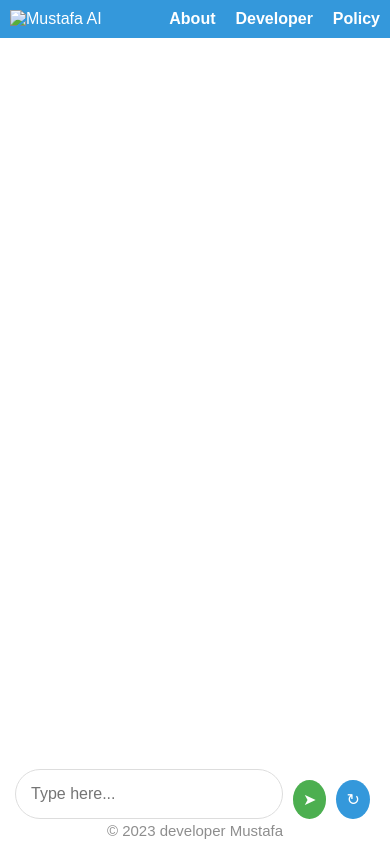
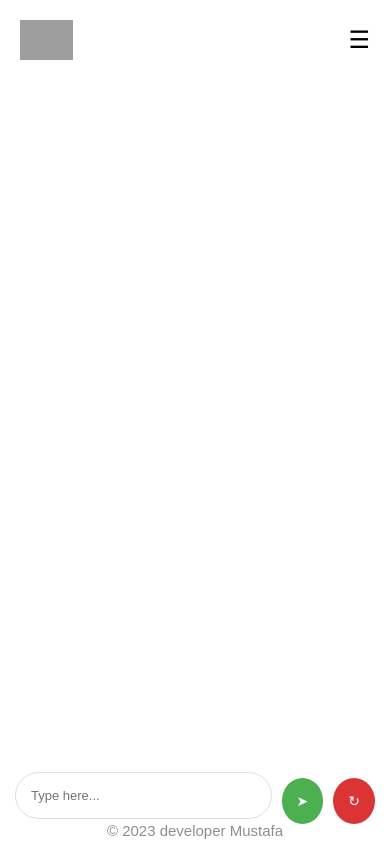
Before and after one commit to mustafaansarii/IRIS-AI, a Flask app: page / in a window 390 px wide. Run offline with Flask 3, Linux system fonts and the light colour scheme; grey boxes are pictures that could not be loaded.

Commit message:
Update index.html

```diff
--- a/templates/index.html
+++ b/templates/index.html
@@ -20,21 +20,44 @@
             display: flex;
             justify-content: space-between;
             align-items: center;
-            padding: 10px;
-            background-color: #3498db;
-            color: #fff;
+            padding: 20px;
+            background-color: transparent; /* Set background color to transparent */
+            color: #040303;
         }
 
         .logo {
-            max-height: 50px;
+            max-height: 40px;
             margin-right: 10px;
+        }
+
+        .menu-icon {
+            display: none;
+            cursor: pointer;
+            font-size: 24px;
+        }
+
+        .menu-links {
+            display: flex;
+            justify-content: flex-end;
+            align-items: center;
+        }
+
+        .header-link {
+            text-decoration: none;
+            color: #000000;
+            font-weight: bold;
+            margin-left: 20px;
+        }
+
+        .header-link:hover {
+            text-decoration: underline;
         }
 
         .chat-container {
             border: 0px solid #ccc;
             padding: 20px;
-            margin-bottom: 150px;
-            max-width: 10000px;
+            margin-bottom: 110px;
+            max-width: auto ;
             margin: auto;
         }
 
@@ -70,23 +93,26 @@
             width: calc(80% - 20px);
             padding: 15px;
             box-sizing: border-box;
-            font-size: 16px;
+            font-size: 13px;
             border: 1px solid #ddd;
             border-radius: 50px;
             outline: none;
             margin-bottom: 10px;
         }
 
+        #sendButton, #refreshButton {
+            padding: 15px;
+            box-sizing: border-box;
+            font-size: 14px;
+            border: none;
+            border-radius: 80%;
+            cursor: pointer;
+            margin-left: 10px;
+        }
+
         #sendButton {
-            padding: 10px;
-            box-sizing: border-box;
-            font-size: 16px;
             background-color: #4CAF50;
             color: #fff;
-            border: none;
-            border-radius: 50%;
-            cursor: pointer;
-            margin-left: 10px;
         }
 
         #sendButton:hover {
@@ -94,15 +120,8 @@
         }
 
         #refreshButton {
-            padding: 10px;
-            box-sizing: border-box;
-            font-size: 16px;
-            background-color: #3498db;
+            background-color: #db3434;
             color: #fff;
-            border: none;
-            border-radius: 50%;
-            cursor: pointer;
-            margin-left: 10px;
         }
 
         #refreshButton:hover {
@@ -122,33 +141,44 @@
             margin-top: 10px;
         }
 
-        /* Header Links Style */
-        .header-links {
-            display: flex;
-            justify-content: flex-end;
-        }
+        @media only screen and (max-width: 600px) {
+            .menu-icon {
+                display: block;
+            }
 
-        .header-link {
-            text-decoration: none;
-            color: #fff;
-            font-weight: bold;
-            margin-left: 20px;
-        }
+            .menu-links {
+                display: none;
+                flex-direction: column;
+                position: absolute;
+                top: 60px;
+                left: 0;
+                width: 100%;
+                background-color: #3498db;
+                text-align: center;
+            }
 
-        .header-link:hover {
-            text-decoration: underline;
+            .menu-links a {
+                margin: 10px 0;
+            }
+
+            .menu-links.show {
+                display: flex;
+            }
         }
     </style>
 </head>
 <body>
     <!-- Header Section -->
     <div class="header">
-        <img src="  " alt="Mustafa AI" class="logo">
+        <img src="https://scontent.fixc10-2.fna.fbcdn.net/v/t39.30808-6/414053139_271849852567187_6169658387589043221_n.jpg?_nc_cat=106&ccb=1-7&_nc_sid=dd5e9f&_nc_ohc=A2w2MoDWgW4AX9pSI_c&_nc_ht=scontent.fixc10-2.fna&oh=00_AfB8EezY78HGadGpb9QEBytaHodgovNxI1hlKoiH039OqA&oe=658DC635" alt="Mustafa AI" class="logo">
+        <!-- Hamburger Menu Icon -->
+        <div class="menu-icon" onclick="toggleMenu()">☰</div>
         <!-- Header Links -->
-        <div class="header-links">
-            <a href="http://mustafaansari.rf.gd/#about" class="header-link">About</a>
-            <a href="https://www.biodrop.io/mustafaansarii" class="header-link">Developer</a>
-            <a href="https://www.biodrop.io/mustafaansarii" class="header-link">Policy</a>
+        <div class="menu-links">
+            <a href="http://mustafaansari.rf.gd/" class="header-link">About</a>
+            <a href="https://github.com/mustafaansarii" class="header-link">Projects</a>
+            <a href="https://www.linkedin.com/in/mustafands/" class="header-link">Contacts</a>
+
         </div>
     </div>
 
@@ -222,6 +252,11 @@
         function handleKeyDown() {
             if (event.key === 'Enter') sendMessage();
         }
+
+        function toggleMenu() {
+            const menuLinks = document.querySelector('.menu-links');
+            menuLinks.classList.toggle('show');
+        }
     </script>
 </body>
 </html>
```
